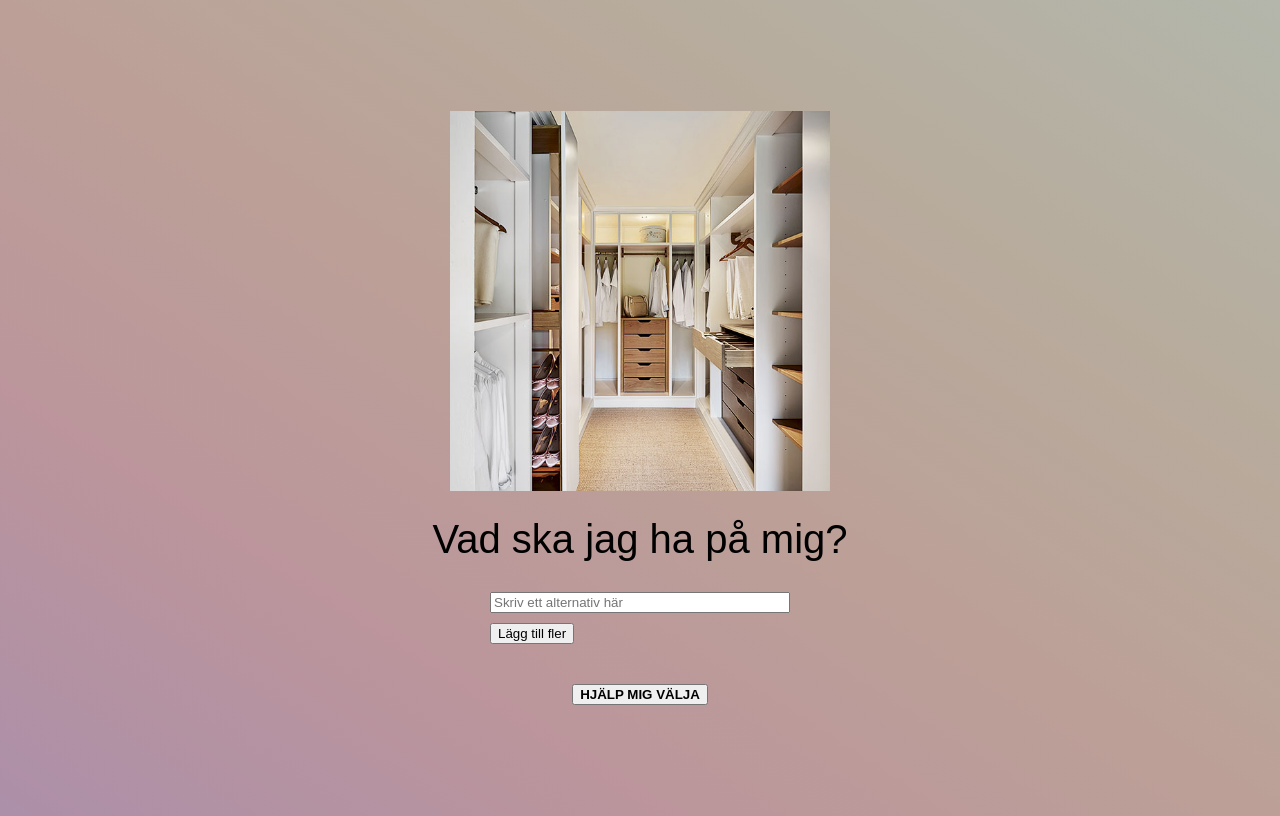
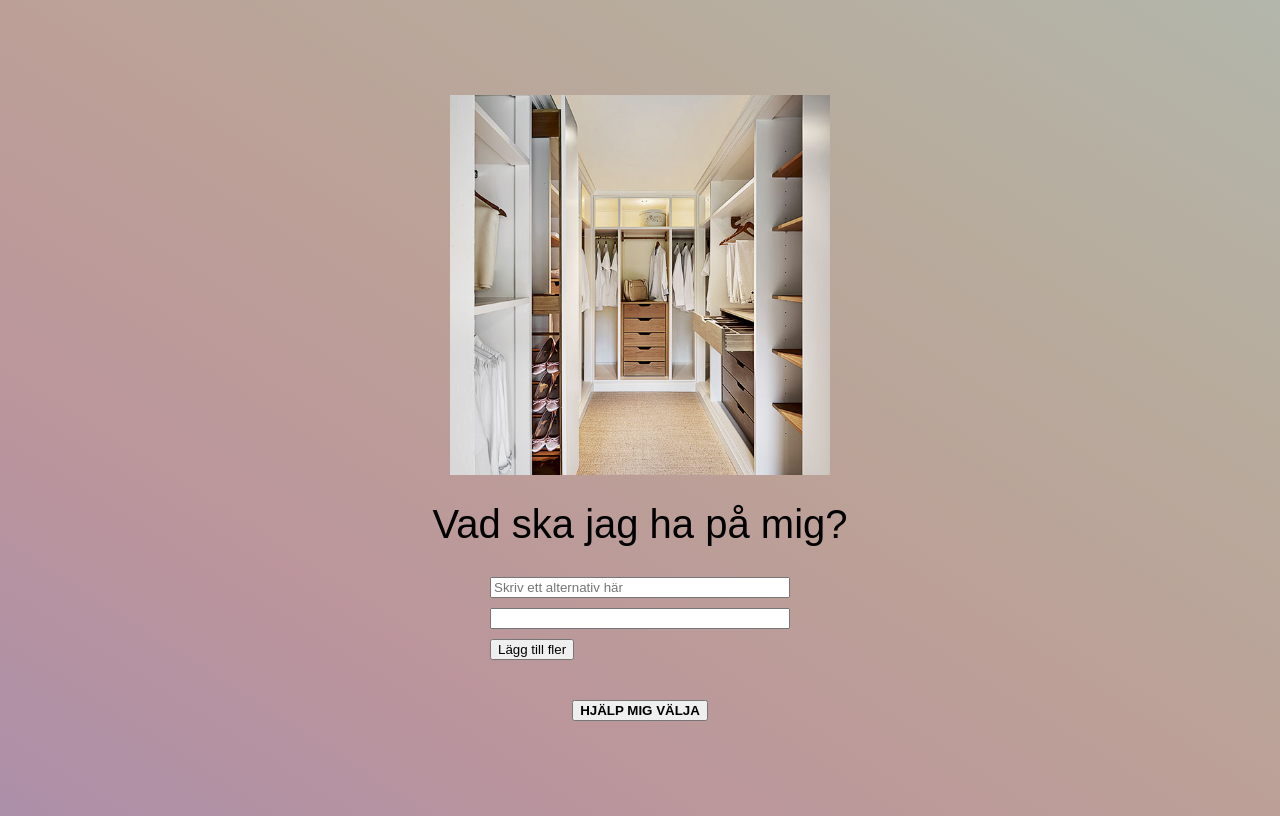
Before and after one commit to erikaolson/help-me-choose, a plain HTML site: page index.html in a window 1280 px wide. Both pictures are taken after a click on the button "Lägg till fler". Drawn offline with nearby package versions, Linux system fonts and the light colour scheme.

Commit message:
add js-functions (hide result and function on add mor input)

```diff
--- a/index.html
+++ b/index.html
@@ -14,6 +14,23 @@
       </div>
       <button class="addOption">Lägg till fler</button>
     </div>
+    <div class="resultSection">
+    </div>
     <button class="choose">HJÄLP MIG VÄLJA</button>
+
+    <script src="https://code.jquery.com/jquery-3.3.1.min.js
+"></script>
+    <script>
+      $(function() {
+        $('.resultSection').hide()
+
+        var add_option = function() {
+          $('.inputs').append('<input></input>')
+        }
+
+        $('.addOption').click(add_option)
+      })
+    </script>
+
   </body>
 </html>
```
